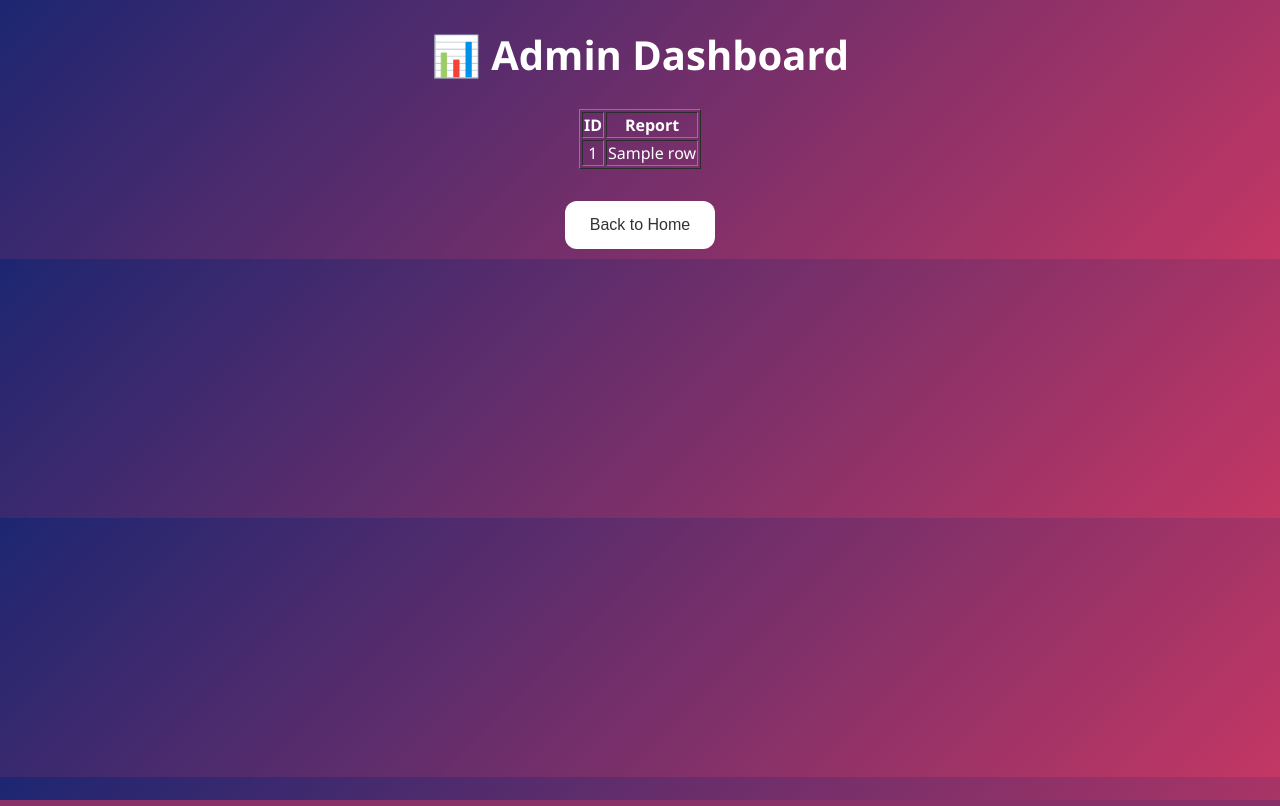
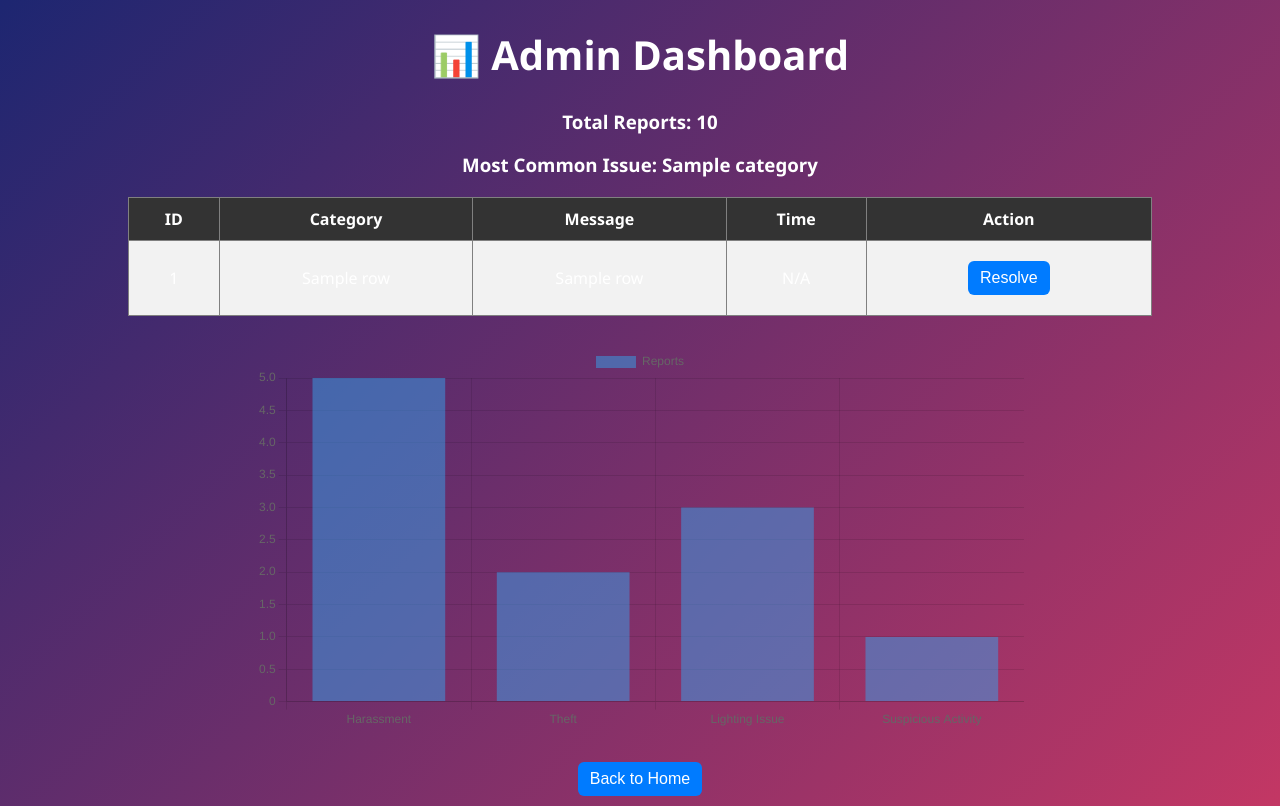
Before and after one commit to shreyaChoudhry/campusSafety, a Flask app: template templates/admin.html in a window 1280 px wide. Run offline with Flask 3, Linux system fonts and the light colour scheme; the template is opened without the code that fills it: most values are stand-ins (such as "Sample title", 1, 10 or a date in 2020).

Commit message:
Update admin.html

```diff
--- a/templates/admin.html
+++ b/templates/admin.html
@@ -3,28 +3,127 @@
 <head>
     <title>Admin Dashboard</title>
     <link rel="stylesheet" href="/static/style.css">
+
+    <!-- Chart.js -->
+    <script src="https://cdn.jsdelivr.net/npm/chart.js"></script>
+
+    <style>
+        h1 {
+            text-align: center;
+        }
+
+        .stats {
+            text-align: center;
+            margin-bottom: 20px;
+        }
+
+        table {
+            margin: auto;
+            border-collapse: collapse;
+            width: 80%;
+            background: white;
+        }
+
+        th, td {
+            padding: 10px;
+            text-align: center;
+        }
+
+        th {
+            background-color: #333;
+            color: white;
+        }
+
+        tr:nth-child(even) {
+            background-color: #f2f2f2;
+        }
+
+        button {
+            padding: 8px 12px;
+            border: none;
+            border-radius: 6px;
+            cursor: pointer;
+            background: #007BFF;
+            color: white;
+        }
+
+        button:hover {
+            transform: scale(1.1);
+            background: #0056b3;
+        }
+
+        .chart-container {
+            width: 60%;
+            margin: auto;
+            margin-top: 30px;
+        }
+    </style>
 </head>
+
 <body>
 
 <h1>📊 Admin Dashboard</h1>
 
-<table border="1" align="center">
+<div class="stats">
+    <h3>Total Reports: {{ total }}</h3>
+    <h3>Most Common Issue: {{ top_category[0] if top_category else "None" }}</h3>
+</div>
+
+<table border="1">
 <tr>
     <th>ID</th>
-        <th>Report</th>
+    <th>Category</th>
+    <th>Message</th>
+    <th>Time</th>
+    <th>Action</th>
 </tr>
 
 {% for row in data %}
 <tr>
     <td>{{ row[0] }}</td>
+    <td>{{ row[2] }}</td>
     <td>{{ row[1] }}</td>
+    <td>{{ row[5] if row|length > 5 else "N/A" }}</td>
+    <td>
+        <button onclick="resolveReport('{{ row[0] }}')">Resolve</button>
+    </td>
 </tr>
 {% endfor %}
-
 </table>
 
+<!-- 📊 CHART -->
+<div class="chart-container">
+    <canvas id="chart"></canvas>
+</div>
+
 <br>
+
+<div style="text-align:center;">
     <button onclick="window.location.href='/'">Back to Home</button>
+</div>
+
+<script>
+function resolveReport(id) {
+    fetch('/delete/' + id)
+    .then(() => location.reload())
+}
+</script>
+
+<!-- 📊 Chart Script -->
+<script>
+const data = {
+    labels: ["Harassment", "Theft", "Lighting Issue", "Suspicious Activity"],
+    datasets: [{
+        label: "Reports",
+        data: [5, 2, 3, 1], // demo values
+    }]
+};
+
+new Chart(document.getElementById("chart"), {
+    type: "bar",
+    data: data
+});
+</script>
 
 </body>
 </html>
```
Lines whose indentation alone changed are shown as unchanged.
